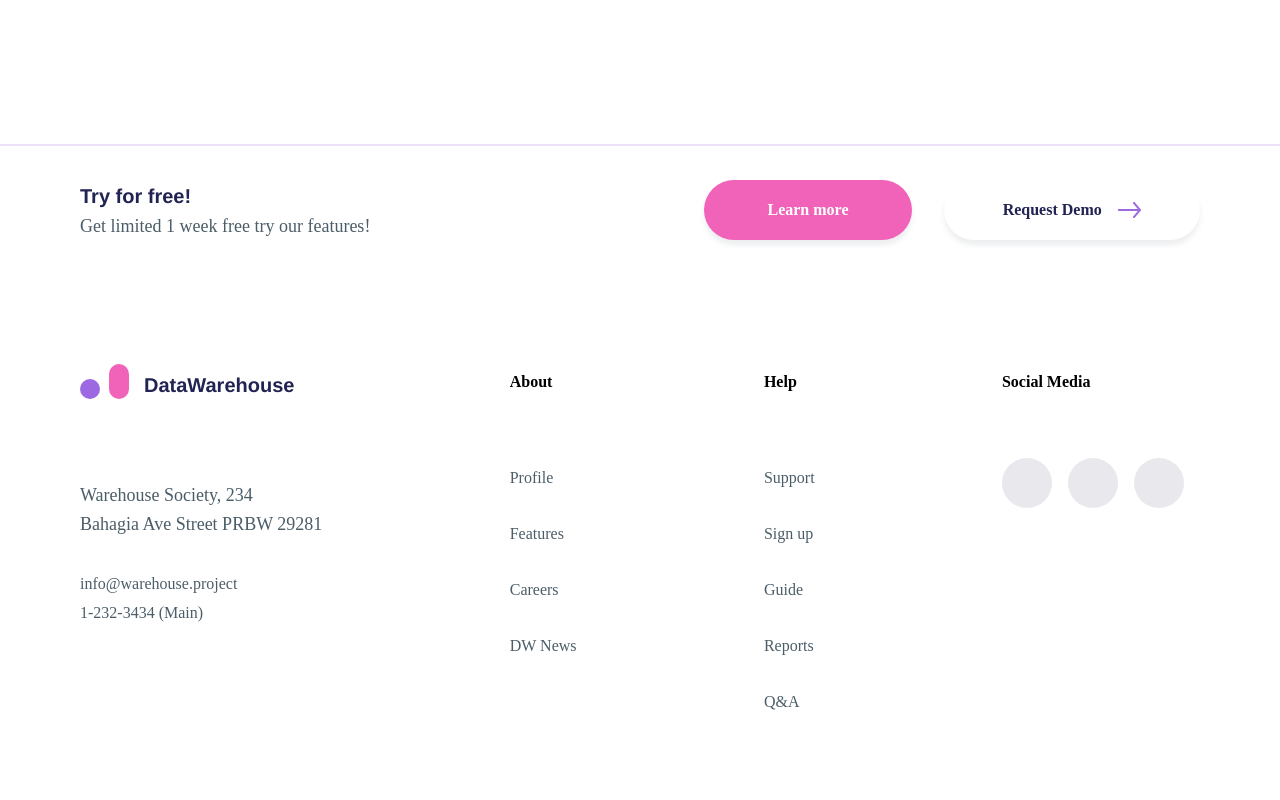
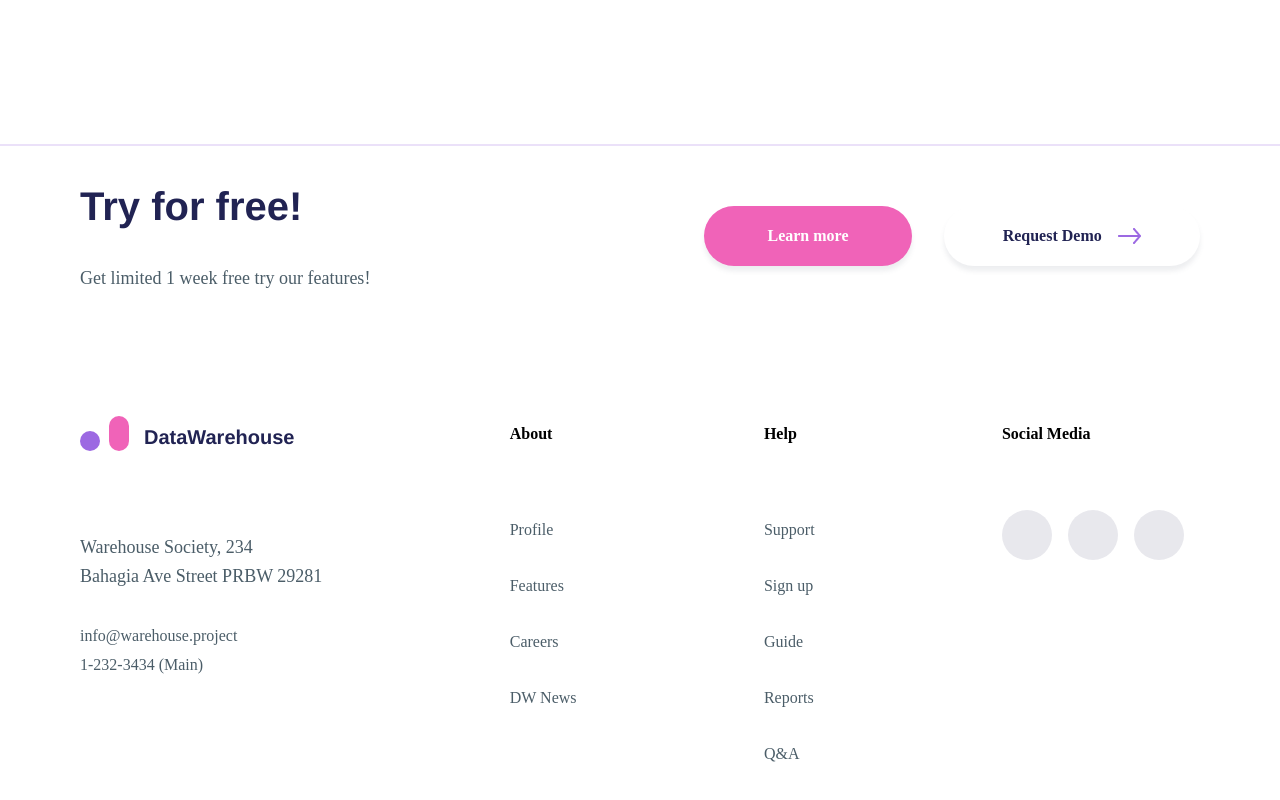
Before and after one commit to masonaviles/clickup, a website: page index.html in a window 1280 px wide. Shown: the part 3504-4304 px from the top of the page. Drawn offline with Linux system fonts and the light colour scheme.

Commit message:
tweaks to footer

```diff
--- a/sass/footer.scss
+++ b/sass/footer.scss
@@ -3,10 +3,24 @@ footer {
     .try {
         margin: 4rem 0;
         padding-top: 5rem;
+        .left {
+            h6 {
+                font-size: 40px;
+                line-height: 52px;
+                font-weight: 700;
+                margin-bottom: 2rem;
+            }
+            p {
+                font-size: 18px;
+                line-height: 28.8px;
+                font-weight: 500;
+            }
+        }
         .right {
             display: flex;
             justify-content: flex-end;
             flex-wrap: nowrap;
+            align-items: center;
         }
         .btn-pink {
             width: 7rem;
```
Also changed, not shown: style.css, 1 other file.
